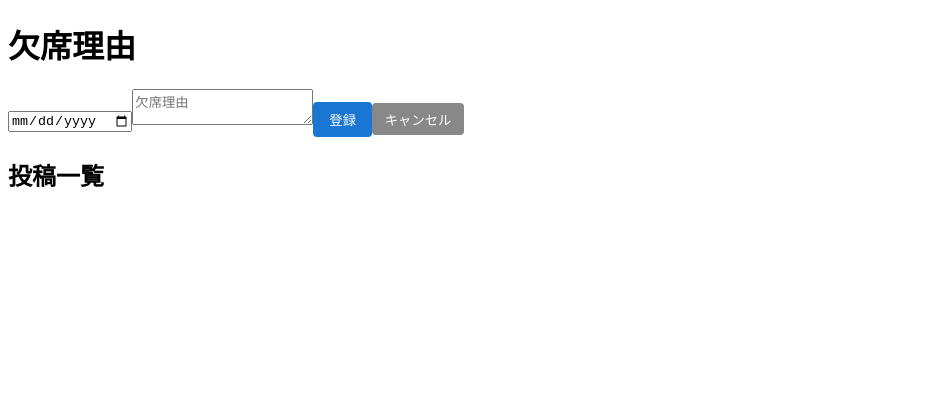
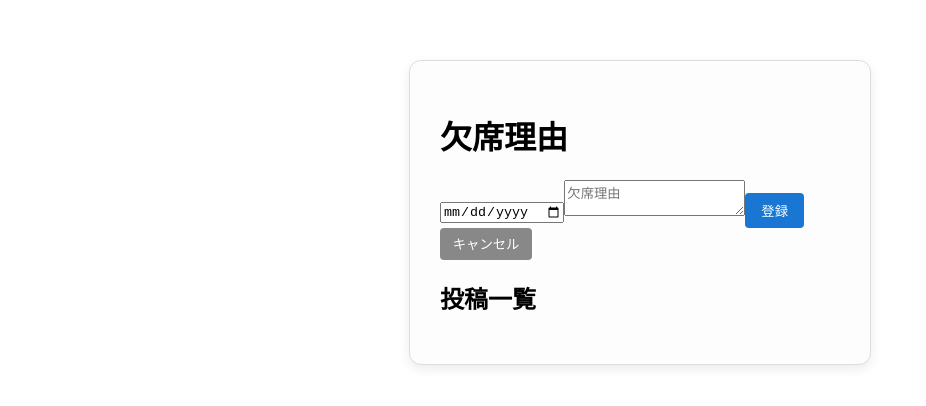
Before and after one commit to std-s23007/PBL_C, a Next.js app: page /Reason in a window 1280 px wide. Shown: the top 406 px of the page, without its empty margins (0-926 px from the left). Built offline with nearby package versions, Linux system fonts and the light colour scheme.

Commit message:
入力のフォームやボタンをborderで囲む

```diff
--- a/src/app/Reason/page.module.css
+++ b/src/app/Reason/page.module.css
@@ -2,8 +2,13 @@
 
 .container {
   max-width: 400px;
-  margin: 40px auto;
-  padding: 1rem;
+  margin: 60px auto;
+  padding: 30px;
+  border: 1px solid #ddd;
+  border-radius: 12px;
+  background-color: #fdfdfd;
+  box-shadow: 0 4px 12px rgba(0, 0, 0, 0.08);
+  font-family: 'Segoe UI', sans-serif;
 }
 
 .heading {
--- a/src/app/Reason/page.tsx
+++ b/src/app/Reason/page.tsx
@@ -26,7 +26,7 @@ export default function Home() {
   };
 
   return (
-    <main className="max-w-xl mx-auto p-4">
+    <main className={styles.container}>
       <h1 className="text-2xl font-bold mb-4">欠席理由</h1>
       <form onSubmit={handleSubmit} className="space-y-2">
         <input
```
